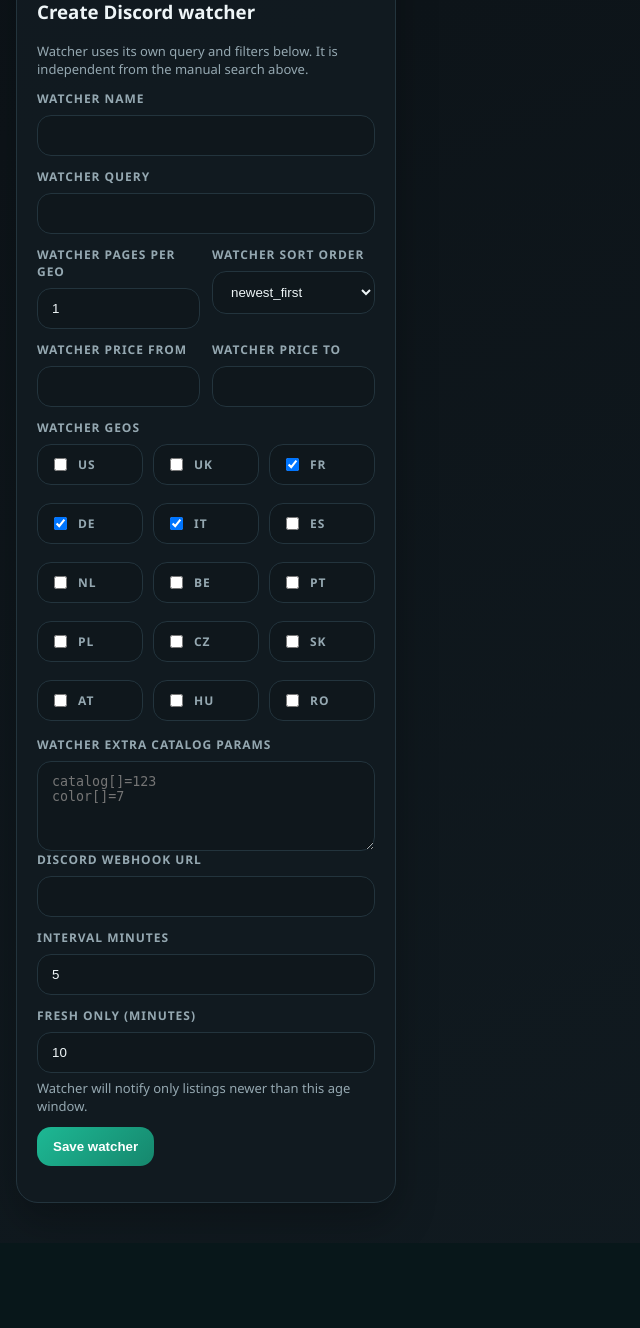
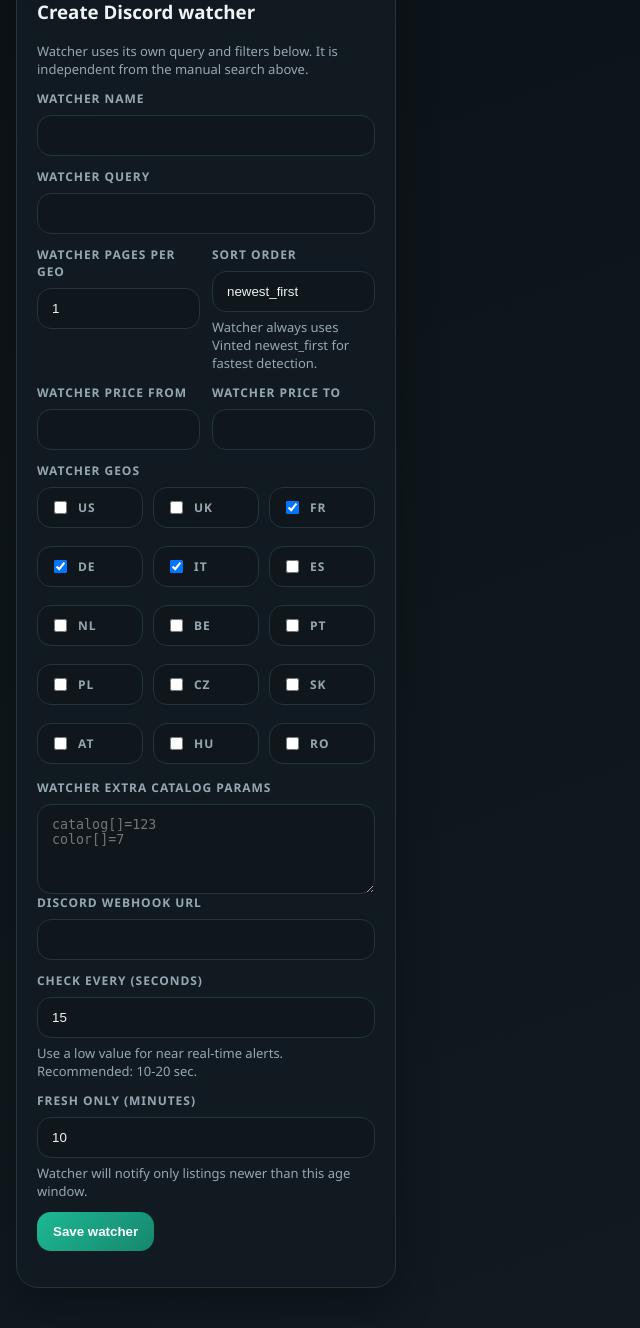
Before and after one commit to ttsshhaaa/vinted, a Flask app: page /dashboard in a window 1280 px wide. Shown: the part 1130-2458 px from the top of the page, without its empty margins (0-640 px from the left). Before the commit the page ends 2333 px from the top, so only its background shows below. Run offline with Flask 3, Linux system fonts and the light colour scheme; the visitor is signed in with stand-in values (Sample User, id 1); data comes from the database, SQL or seed files in the repository; data that the repository does not hold is empty; some libraries are stand-ins or nearby versions.

Commit message:
Optimize watchers for newest-first alerts

```diff
--- a/app.py
+++ b/app.py
@@ -35,7 +35,7 @@ DATA_DIR = (
 )
 OUTPUT_DIR = DATA_DIR / "output"
 DB_PATH = DATA_DIR / "app.db"
-WATCHER_POLL_SECONDS = 60
+WATCHER_POLL_SECONDS = 5
 DEFAULT_ADMIN_USERNAME = "kon1337"
 DEFAULT_ADMIN_PASSWORD = "thklty13"
 
@@ -119,6 +119,7 @@ def create_base_tables(connection: sqlite3.Connection) -> None:
             extra_params TEXT DEFAULT '',
             discord_webhook_url TEXT NOT NULL DEFAULT '',
             interval_minutes INTEGER NOT NULL DEFAULT 5,
+            interval_seconds INTEGER NOT NULL DEFAULT 15,
             fresh_minutes INTEGER NOT NULL DEFAULT 10,
             enabled INTEGER NOT NULL DEFAULT 1,
             last_started_at TEXT,
@@ -217,6 +218,17 @@ def migrate_legacy_watchers(connection: sqlite3.Connection, admin_user_id: int)
 
     if "enabled" not in existing_columns:
         connection.execute("ALTER TABLE watchers ADD COLUMN enabled INTEGER NOT NULL DEFAULT 1")
+    if "interval_seconds" not in existing_columns:
+        connection.execute("ALTER TABLE watchers ADD COLUMN interval_seconds INTEGER NOT NULL DEFAULT 15")
+        connection.execute(
+            """
+            UPDATE watchers
+            SET interval_seconds = CASE
+                WHEN interval_minutes IS NOT NULL AND interval_minutes > 0 THEN interval_minutes * 60
+                ELSE 15
+            END
+            """
+        )
     if "fresh_minutes" not in existing_columns:
         connection.execute("ALTER TABLE watchers ADD COLUMN fresh_minutes INTEGER NOT NULL DEFAULT 10")
     if "last_started_at" not in existing_columns:
@@ -480,7 +492,7 @@ def list_watchers(user_id: int | None = None) -> list[sqlite3.Row]:
             watchers.id, watchers.user_id, users.username, watchers.name, watchers.query,
             watchers.geos, watchers.pages, watchers.price_from, watchers.price_to,
             watchers.order_name, watchers.extra_params, watchers.discord_webhook_url,
-            watchers.interval_minutes, watchers.fresh_minutes, watchers.enabled,
+            watchers.interval_minutes, watchers.interval_seconds, watchers.fresh_minutes, watchers.enabled,
             watchers.last_started_at, watchers.last_run_at, watchers.last_success_at,
             watchers.last_notification_at, watchers.last_notification_count,
             watchers.last_scan_count, watchers.status_message, watchers.last_error,
@@ -519,8 +531,8 @@ def create_watcher(user_id: int, form: dict[str, str], selected_geos: list[str])
             """
             INSERT INTO watchers (
                 user_id, name, query, geos, pages, price_from, price_to,
-                order_name, extra_params, discord_webhook_url, interval_minutes, fresh_minutes, enabled
-            ) VALUES (?, ?, ?, ?, ?, ?, ?, ?, ?, ?, ?, ?, 1)
+                order_name, extra_params, discord_webhook_url, interval_minutes, interval_seconds, fresh_minutes, enabled
+            ) VALUES (?, ?, ?, ?, ?, ?, ?, ?, ?, ?, ?, ?, ?, 1)
             """,
             (
                 user_id,
@@ -530,10 +542,11 @@ def create_watcher(user_id: int, form: dict[str, str], selected_geos: list[str])
                 safe_int(form["watcher_pages"]) or 1,
                 safe_int(form["watcher_price_from"]),
                 safe_int(form["watcher_price_to"]),
-                form["watcher_order"],
+                "newest_first",
                 form["watcher_extra_params"],
                 form["discord_webhook_url"],
-                int(form["interval_minutes"]),
+                max(((safe_int(form["watcher_interval_seconds"]) or 15) + 59) // 60, 1),
+                max(safe_int(form["watcher_interval_seconds"]) or 15, 5),
                 max(safe_int(form["watcher_fresh_minutes"]) or 10, 1),
             ),
         )
@@ -548,6 +561,8 @@ def create_watcher(user_id: int, form: dict[str, str], selected_geos: list[str])
                     f"Watcher started: {form['watcher_name']}",
                     f"Query: {form['watcher_query']}",
                     f"Geos: {', '.join(selected_geos).upper()}",
+                    "Sort: newest_first",
+                    f"Check every: {max(safe_int(form['watcher_interval_seconds']) or 15, 5)} sec",
                     f"Fresh window: {max(safe_int(form['watcher_fresh_minutes']) or 10, 1)} min",
                     "Baseline saved. Next Discord alerts will include only newly found fresh listings.",
                 ]
@@ -570,7 +585,7 @@ def prime_watcher_seen_items(watcher_id: int) -> int:
         geos=expand_geos(watcher["geos"]),
         pages=watcher["pages"],
         delay=0,
-        order=watcher["order_name"],
+        order="newest_first",
         price_from=watcher["price_from"],
         price_to=watcher["price_to"],
         extra_params=parse_extra_params(
@@ -636,7 +651,7 @@ def is_watcher_due(watcher: sqlite3.Row) -> bool:
         row = connection.execute(
             """
             SELECT CASE
-                WHEN datetime(last_run_at, '+' || interval_minutes || ' minutes') <= datetime('now')
+                WHEN datetime(last_run_at, '+' || interval_seconds || ' seconds') <= datetime('now')
                 THEN 1 ELSE 0 END AS due
             FROM watchers
             WHERE id = ?
@@ -728,8 +743,8 @@ def decorate_watcher_statuses(watchers: list[sqlite3.Row]) -> list[dict]:
             if watcher["last_error"]:
                 state = "warning"
             last_run = parse_sqlite_timestamp(watcher["last_run_at"])
-            grace_minutes = max(int(watcher["interval_minutes"] or 5) * 2, 5)
-            if last_run and now - last_run > timedelta(minutes=grace_minutes):
+            grace_seconds = max(int(watcher["interval_seconds"] or 15) * 3, 30)
+            if last_run and now - last_run > timedelta(seconds=grace_seconds):
                 state = "idle"
         item["status_state"] = state
         decorated.append(item)
@@ -763,7 +778,7 @@ def run_single_watcher(watcher_id: int) -> tuple[int, int]:
             geos=expand_geos(watcher["geos"]),
             pages=watcher["pages"],
             delay=0,
-            order=watcher["order_name"],
+            order="newest_first",
             price_from=watcher["price_from"],
             price_to=watcher["price_to"],
             extra_params=parse_extra_params(
@@ -815,9 +830,7 @@ def run_single_watcher(watcher_id: int) -> tuple[int, int]:
             if fresh_items:
                 lines = [f"{watcher['name']}: {len(fresh_items)} new item(s)"]
                 for item in fresh_items[:10]:
-                    lines.append(
-                        f"{item['geo']} | {item['price']} | {item['title']} | {item['age_minutes']} min ago"
-                    )
+                    lines.append(item["title"])
                     lines.append(item["item_url"])
                 if len(fresh_items) > 10:
                     lines.append(f"...and {len(fresh_items) - 10} more")
@@ -907,12 +920,11 @@ def normalize_dashboard_defaults(form_data: dict | None = None) -> dict:
         "extra_params": str(source.get("extra_params", "")).strip(),
         "watcher_name": str(source.get("watcher_name", "")).strip(),
         "discord_webhook_url": str(source.get("discord_webhook_url", "")).strip(),
-        "interval_minutes": str(source.get("interval_minutes", "5")).strip() or "5",
         "watcher_query": str(source.get("watcher_query", "")).strip(),
         "watcher_pages": str(source.get("watcher_pages", "1")).strip() or "1",
         "watcher_price_from": str(source.get("watcher_price_from", "")).strip(),
         "watcher_price_to": str(source.get("watcher_price_to", "")).strip(),
-        "watcher_order": str(source.get("watcher_order", "newest_first")).strip() or "newest_first",
+        "watcher_interval_seconds": str(source.get("watcher_interval_seconds", "15")).strip() or "15",
         "watcher_fresh_minutes": str(source.get("watcher_fresh_minutes", "10")).strip() or "10",
         "watcher_selected_geos": (
             source.getlist("watcher_geo")
--- a/templates/dashboard.html
+++ b/templates/dashboard.html
@@ -74,12 +74,9 @@
           <input name="watcher_pages" value="{{ defaults.watcher_pages }}">
         </div>
         <div>
-          <label>Watcher sort order</label>
-          <select name="watcher_order">
-            {% for value in ['newest_first', 'relevance', 'price_low_to_high', 'price_high_to_low'] %}
-            <option value="{{ value }}" {% if defaults.watcher_order == value %}selected{% endif %}>{{ value }}</option>
-            {% endfor %}
-          </select>
+          <label>Sort order</label>
+          <input value="newest_first" disabled>
+          <div class="small muted" style="margin-top:6px;">Watcher always uses Vinted newest_first for fastest detection.</div>
         </div>
       </div>
       <div class="row2" style="margin-top:12px;">
@@ -109,8 +106,9 @@
         <input name="discord_webhook_url" value="{{ defaults.discord_webhook_url }}">
       </div>
       <div style="margin-bottom:12px;">
-        <label>Interval minutes</label>
-        <input name="interval_minutes" value="{{ defaults.interval_minutes }}">
+        <label>Check every (seconds)</label>
+        <input name="watcher_interval_seconds" value="{{ defaults.watcher_interval_seconds }}">
+        <div class="small muted" style="margin-top:6px;">Use a low value for near real-time alerts. Recommended: 10-20 sec.</div>
       </div>
       <div style="margin-bottom:12px;">
         <label>Fresh only (minutes)</label>
@@ -141,7 +139,7 @@
         {% for watcher in watchers %}
         <div class="card">
           <div class="space"><strong>{{ watcher.name }}</strong><span class="pill">{{ watcher.status_state }}</span></div>
-          <div class="small muted">{{ watcher.query }} • {{ watcher.geos }} • every {{ watcher.interval_minutes }} min • fresh <= {{ watcher.fresh_minutes }} min</div>
+          <div class="small muted">{{ watcher.query }} • {{ watcher.geos }} • every {{ watcher.interval_seconds }} sec • newest_first • fresh <= {{ watcher.fresh_minutes }} min</div>
           <div class="small muted" style="margin-top:8px;">Last run: {{ watcher.last_run_at or 'never' }} • Last success: {{ watcher.last_success_at or 'never' }}</div>
           <div class="small muted" style="margin-top:6px;">Last sent: {{ watcher.last_notification_count or 0 }} item(s){% if watcher.last_notification_at %} • {{ watcher.last_notification_at }}{% endif %}</div>
           <div class="small muted" style="margin-top:6px;">Last scan: {{ watcher.last_scan_count or 0 }} item(s){% if watcher.status_message %} • {{ watcher.status_message }}{% endif %}{% if watcher.last_error %} • {{ watcher.last_error }}{% endif %}</div>
```
